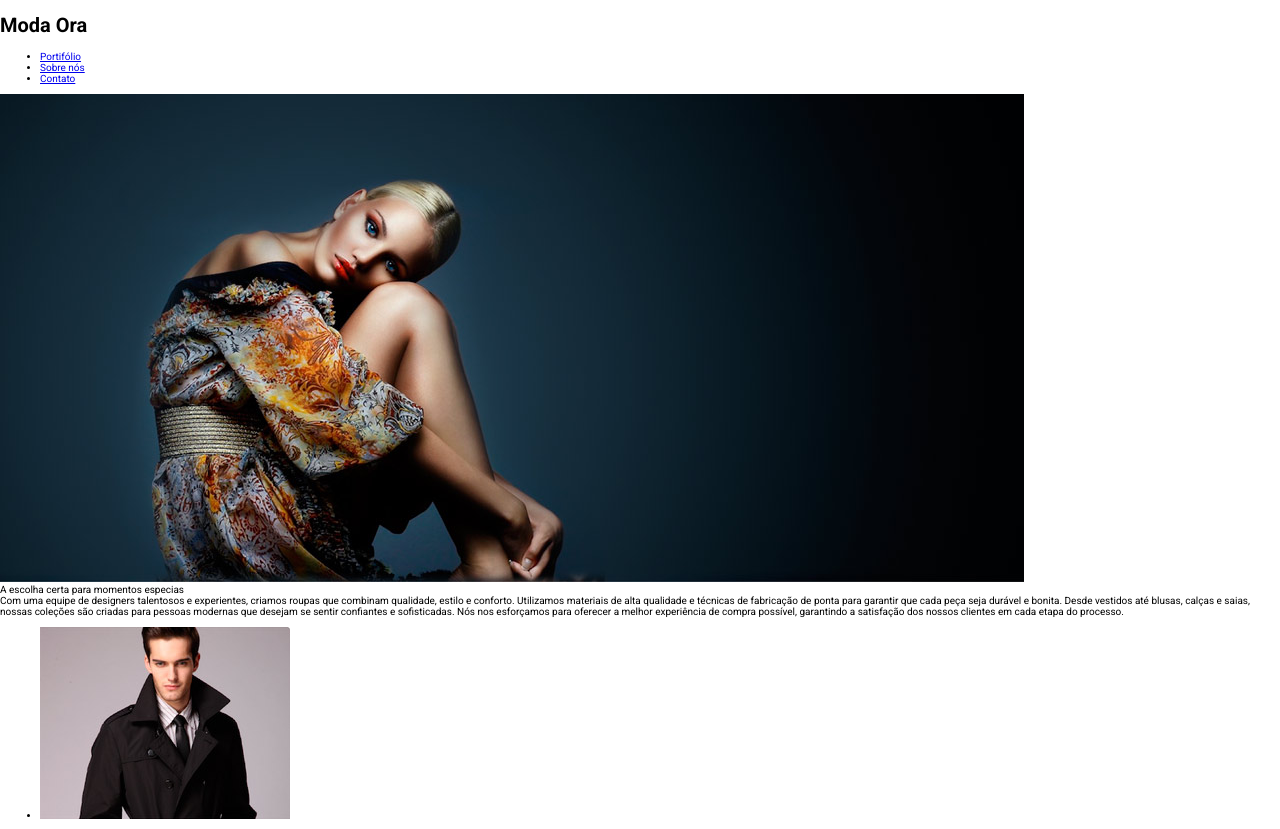
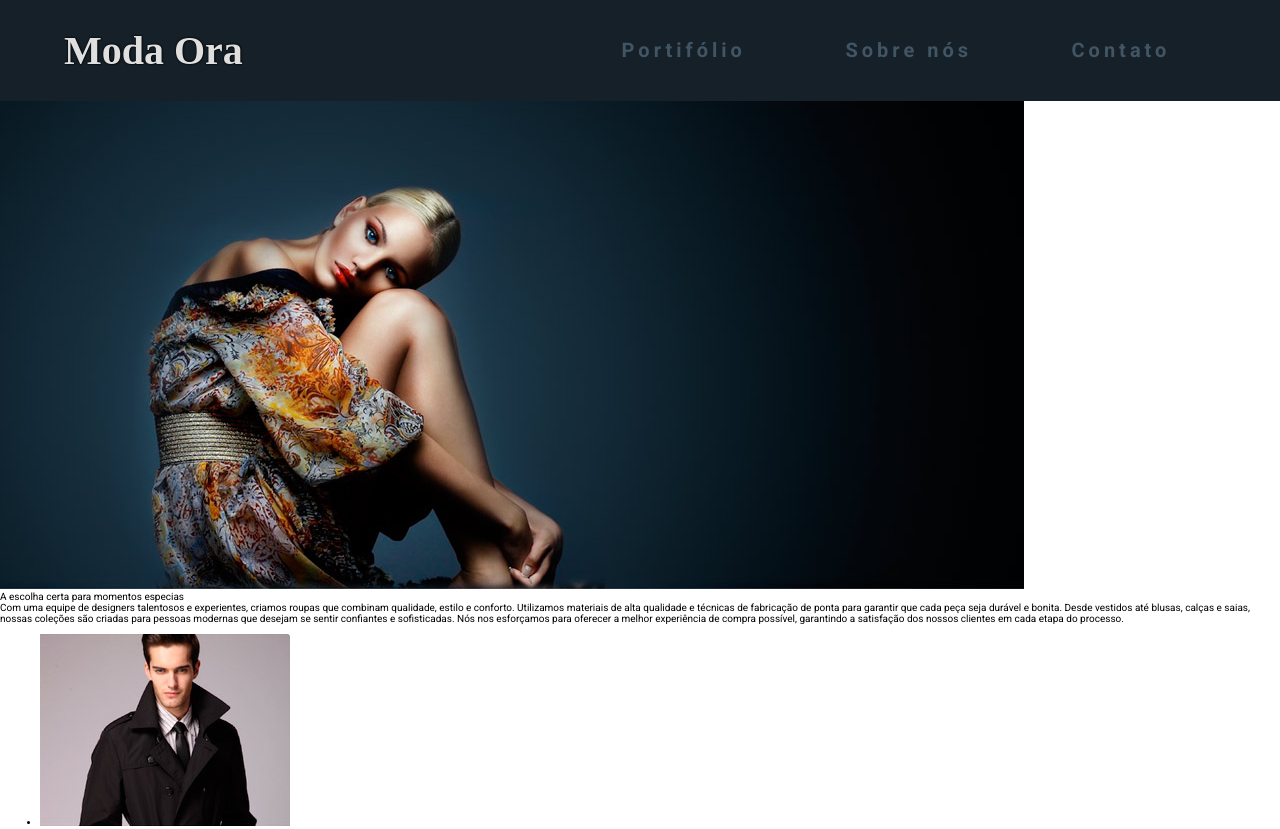
Before and after one commit to josuekla/portifolio-front-end, a plain HTML site: page Projeto_ModaOra/index.html in a window 1280 px wide. Shown: the top 829 px of the page. Drawn offline with Linux system fonts and the light colour scheme; a web font is replaced by a local one.

Commit message:
Terminando de fazer o menun do site

```diff
--- a/Projeto_ModaOra/css/style.css
+++ b/Projeto_ModaOra/css/style.css
@@ -1,4 +1,12 @@
 @import url('https://fonts.googleapis.com/css2?family=Roboto:ital,wght@0,100;0,300;0,400;0,500;0,700;0,900;1,100;1,300;1,400;1,500;1,700;1,900&display=swap');
+
+@import url('https://fonts.googleapis.com/css2?family=Belleza&family=Roboto:ital,wght@0,100;0,300;0,400;0,500;0,700;0,900;1,100;1,300;1,400;1,500;1,700;1,900&display=swap');
+
+
+:root{
+    --menu-color: #162028;
+}
+
 
 html{
     scroll-behavior: smooth;
@@ -15,3 +23,47 @@ body{
     font-family: "Roboto";
     font-style: normal;
 }
+
+.header-top{
+    display: flex;
+    background-color: var(--menu-color) ;
+    justify-content: space-between;
+    align-items: center;
+}
+
+.logo__top{
+    color: #dfdfdf;
+    font-size: 4em;
+    padding: 0% 5%;
+    font-family: "Belleza";
+    font-style: normal;
+    text-shadow: .2px 0 2px rgb(0, 0, 0),
+    .2px 0 2px rgb(0, 0, 0);
+}
+
+.nav__top{
+    display: flex;
+    width: 60%;
+    justify-content: center;
+}
+
+.list__container--top{
+    display: flex;
+    padding: 0;
+    margin: 1em 2em;
+    list-style-type: none;
+    justify-content: space-evenly;
+    align-items: center;
+    width: 100%;
+}
+
+.list__top{
+    margin: 0 10px;
+}
+.list__top a{
+    text-decoration: none;
+    color: #425564;
+    font-weight: bold;
+    font-size: 2em;
+    letter-spacing: .2em;
+}
--- a/Projeto_ModaOra/index.html
+++ b/Projeto_ModaOra/index.html
@@ -9,13 +9,13 @@
     <link >
 </head>
 <body>
-    <header class="header-topo">
+    <header class="header-top">
 
-            <h1 class="logo__topo">
+            <h1 class="logo__top">
                 Moda Ora
             </h1>
             <nav class="nav__top">
-                <ul class="list__conatiner--top">
+                <ul class="list__container--top">
                     <li class="list__top"><a href="#">Portifólio</a></li>
                     <li class="list__top"><a href="#">Sobre nós</a></li>
                     <li class="list__top"><a href="#">Contato</a></li>
```
Also changed, not shown: Projeto_ModaOra/inicio/imagens/imagem-topo.jpg (added).
